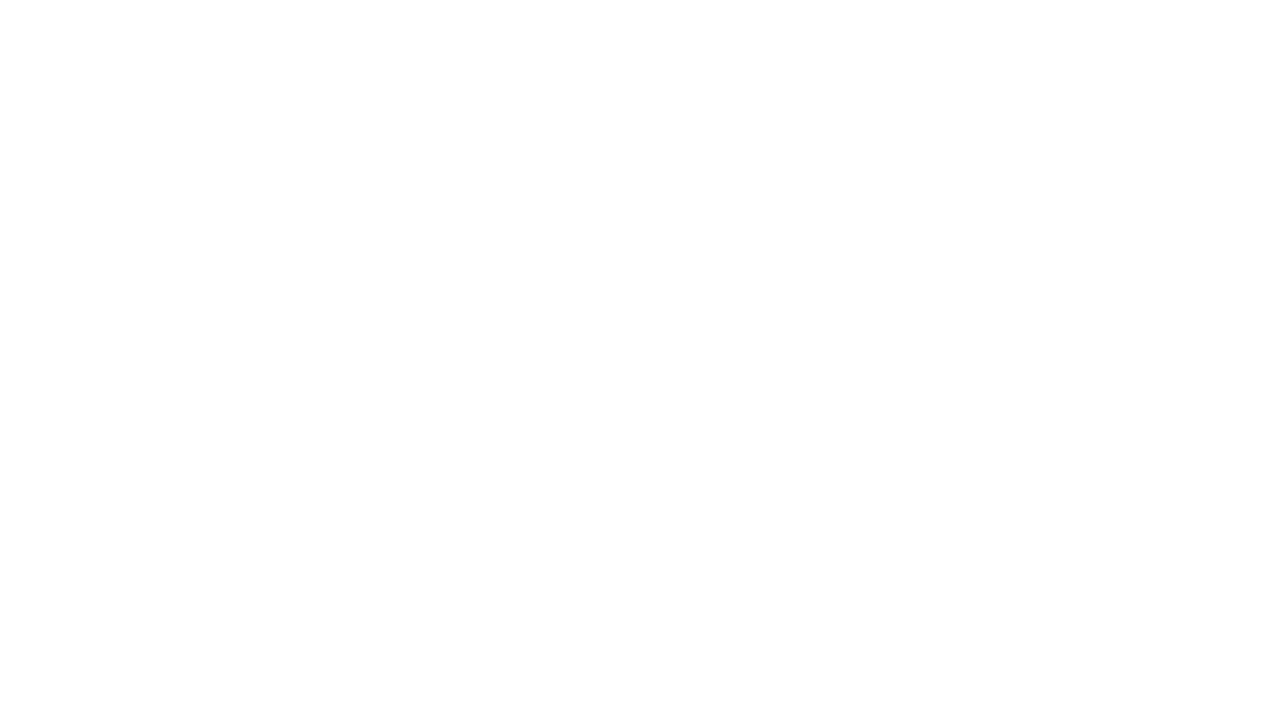
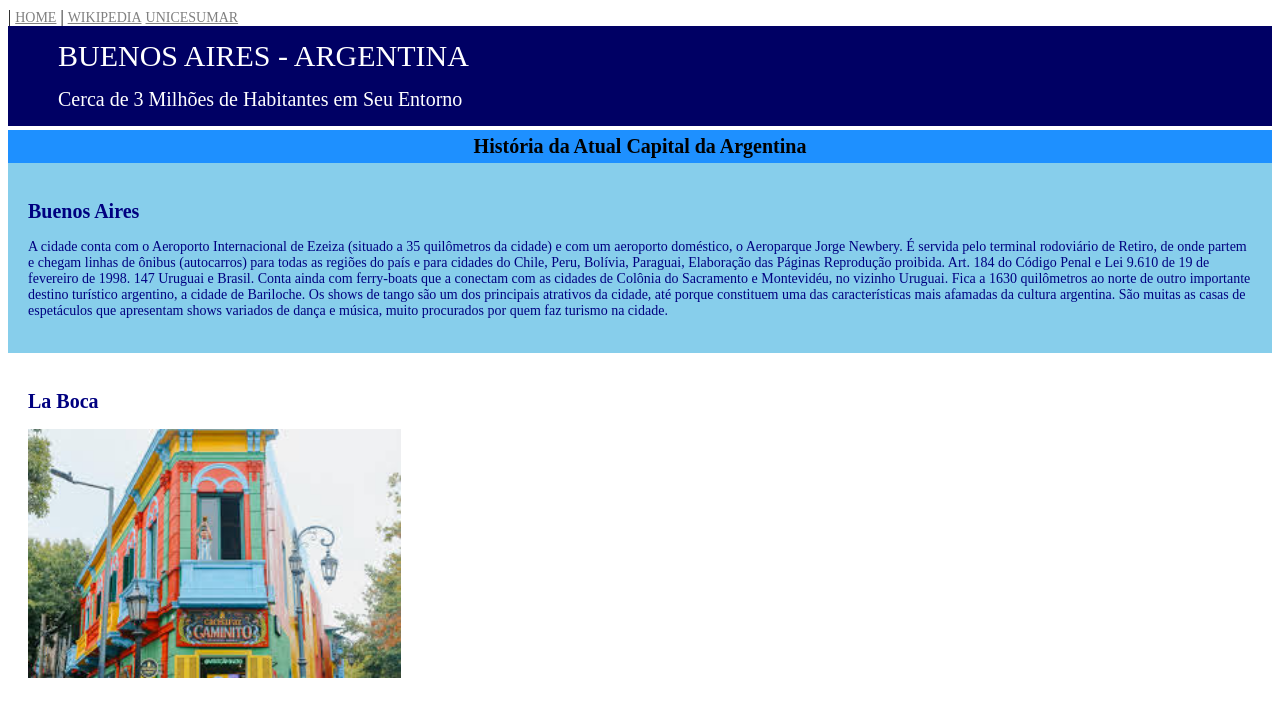
Before and after one commit to AndersonkrnAlves/maopahtml, a plain HTML site: page lima.html in a window 1280 px wide. Drawn offline with nearby package versions, Linux system fonts and the light colour scheme.

Commit message:
é isso ai

```diff
--- a/lima.html
+++ b/lima.html
@@ -25,9 +25,95 @@
             display: none;
             font-size: 14px;
         }
+        body {
+            background-color: white;
+        }
+        p {
+            font-family: 'Times New Roman', Times, serif;
+            font-size: 14px;
+            color: #000080;
+        }
+        h2{
+            font-family: 'Times New Roman', Times, serif;
+            font-size: 20px;
+            color: #000080;
+        }
+        a:link{
+            font-family: 'Times New Roman', Times, serif;
+            font-size: 14px;
+            color: gray;
+        }
+        a:visited {
+            font-family: 'Times New Roman', Times, serif;
+            font-size: 14px;
+            color: gray;
+        }
+        a:hover {
+            font-family: 'Times New Roman', Times, serif;
+            font-size: 14px;
+            color: lightblue;
+        }
+        a:active {
+            font-family: 'Times New Roman', Times, serif;
+            font-size: 14px;
+            color: blue;
+        }
+        .caixa {
+            float: left;
+            margin: 5px;
+            padding: 15px;
+            width: 29.5%;
+            border: 0px;
+        }
     </style>
 </head>
 <body>
+    <div class="menu"><nav> |
+        <a href="index.html">HOME</a> |
+        <a href="https://pt.wikipedia.org" target="_blank">WIKIPEDIA</a>
+        <a href="https://www.unicesumar.edu.br/" target="_blank">UNICESUMAR</a>
+    </nav></div>
+    <svg width="100%" height="100">
+        <rect width="100%" height="100" style="fill: rgb(0, 0, 100);" />
+        <text fill="#ffffff" font-size="30" font-family="Times New Roman"
+        x="50" y="40">BUENOS AIRES - ARGENTINA</text>
+    <text fill="#ffffff" font-size="20" font-family="Times New Roman" x="50"
+    y="80">Cerca de 3 Milhões de Habitantes em Seu Entorno</text>
+    </svg>
+    <div id="barra"><strong>História da Atual Capital da Argentina</strong></div>
+    <div id="painel">Pedro de Mendoza fundou a cidade em 1.536 chamando-
+        a de Nuestra Señora del Buen Ayre. <br />
+        Foi arrasada por índios, e em 1.580 refundada por Juan de Garay
+        com o nome de Ciudad de la Santísima Trinidad y Puerto de Nuestra
+        Señora del Buen Ayre. <br />
+        Foi arrasada por índios, e em 1.580 refundada por Juan de Garay
+        com o nome de Ciudad de la Santísima Trinidad y Puerto de Nuestra
+        Señora del Buen Ayre.
+    </div>
 
+    <div style="background-color: #87ceeb; color: black; padding: 20px;">
+        <h2>Buenos Aires</h2>
+        <p>A cidade conta com o Aeroporto Internacional de Ezeiza (situado a
+            35 quilômetros da cidade) e com um aeroporto doméstico, o Aeroparque
+            Jorge Newbery. É servida pelo terminal rodoviário de Retiro, de
+            onde partem e chegam linhas de ônibus (autocarros) para todas as
+            regiões do país e para cidades do Chile, Peru, Bolívia, Paraguai,
+            Elaboração das Páginas Reprodução proibida. Art. 184 do Código Penal e
+            Lei 9.610 de 19 de fevereiro de 1998.
+            147
+            Uruguai e Brasil. Conta ainda com ferry-boats que a conectam com as
+            cidades de Colônia do Sacramento e Montevidéu, no vizinho Uruguai.
+            Fica a 1630 quilômetros ao norte de outro importante destino turístico
+            argentino, a cidade de Bariloche. Os shows de tango são um dos
+            principais atrativos da cidade, até porque constituem uma das características
+            mais afamadas da cultura argentina. São muitas as casas
+            de espetáculos que apresentam shows variados de dança e música,
+            muito procurados por quem faz turismo na cidade.</p>
+    </div>
+
+    <div class="caixa">
+        <h2>La Boca</h2>
+        <img src="./imagens/Buenosaires01.jpg" width="100%">
+    </div>
 </body>
 </html>
```
Also changed, not shown: imagens/Buenosaires01.jpg (added), imagens/Buenosaires03.jpg (added), 1 other file.
